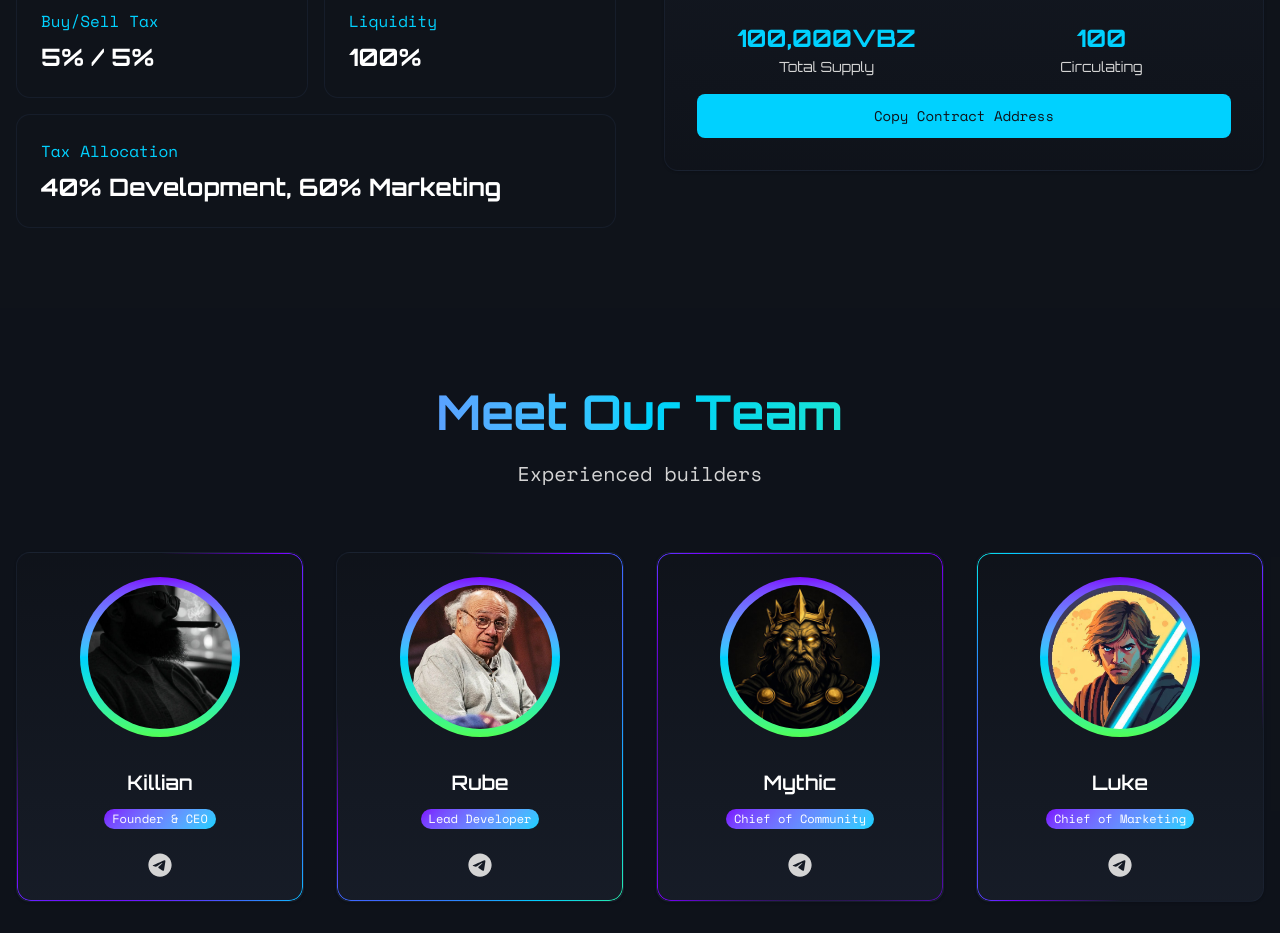
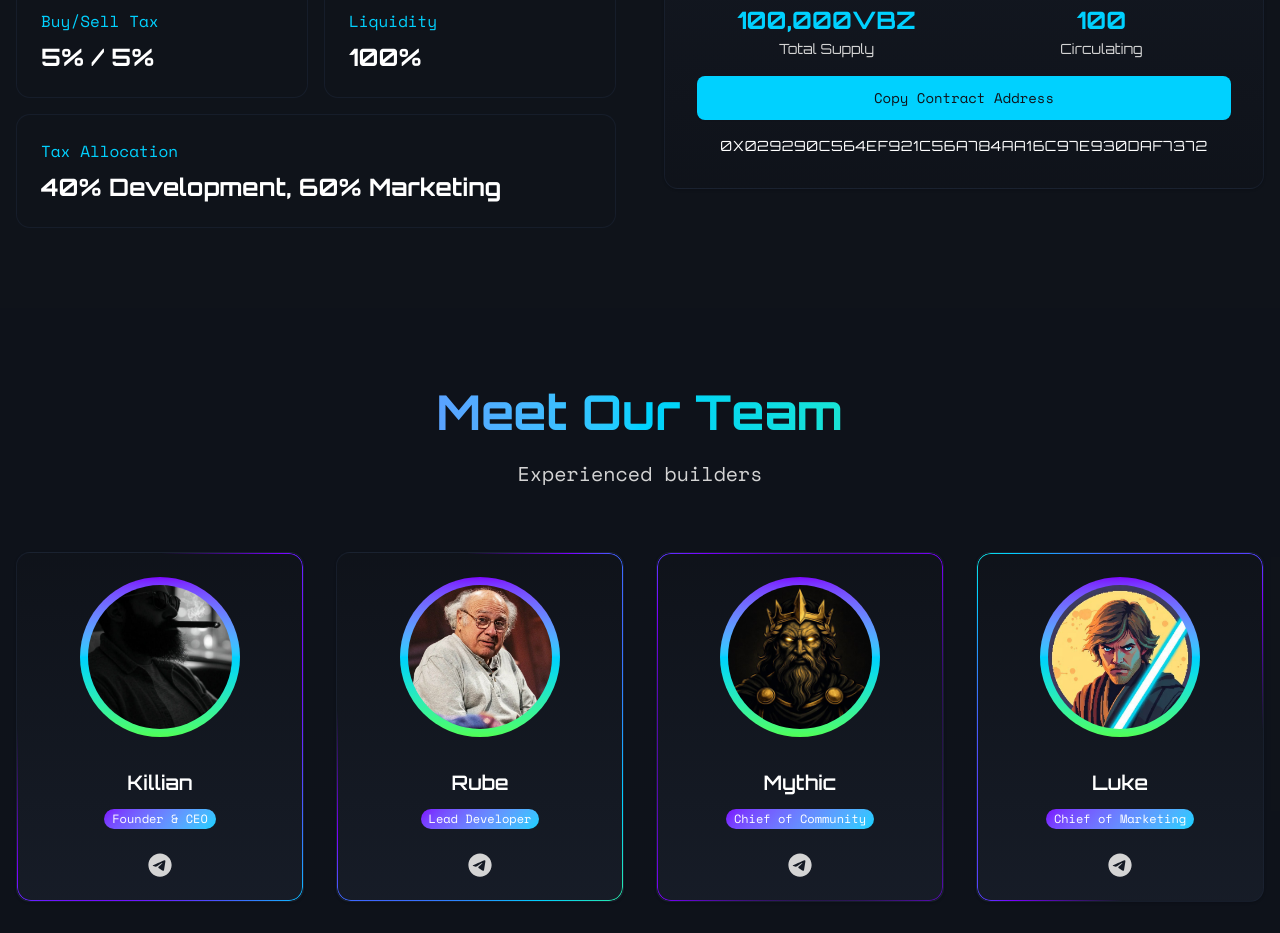
Before and after one commit to Atimscreative/vibezly-landing-page, a React (Vite) app: page / in a window 1280 px wide. Shown: the part 3000-3933 px from the top of the page. Built offline with nearby package versions, Linux system fonts and the light colour scheme.

Commit message:
Added demo contract address

```diff
--- a/src/components/home-components/Tokenomics.tsx
+++ b/src/components/home-components/Tokenomics.tsx
@@ -125,6 +125,13 @@ export default function Tokenomics() {
                   >
                     {copiedContract ? "Copied!" : "Copy Contract Address"}
                   </Button>
+
+                  <p
+                    onClick={copyContractAddress}
+                    className="font-orbitron mx-auto mt-4 w-[290px] cursor-pointer items-center truncate text-center text-sm tracking-wider text-ellipsis text-white uppercase md:w-full"
+                  >
+                    0x029290c564Ef921c56a784AA16C97E930dAF7372
+                  </p>
                 </div>
               </div>
             </Card>
```
